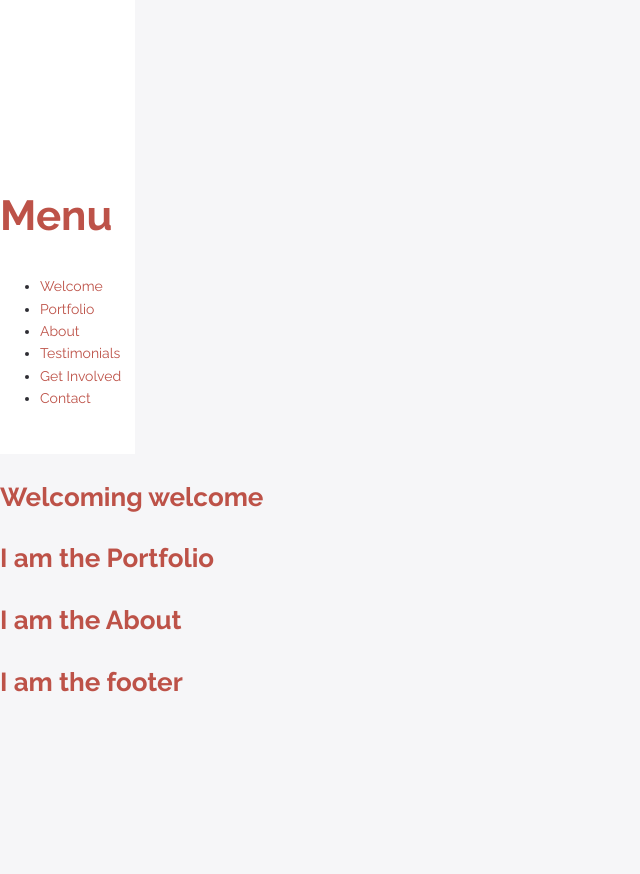
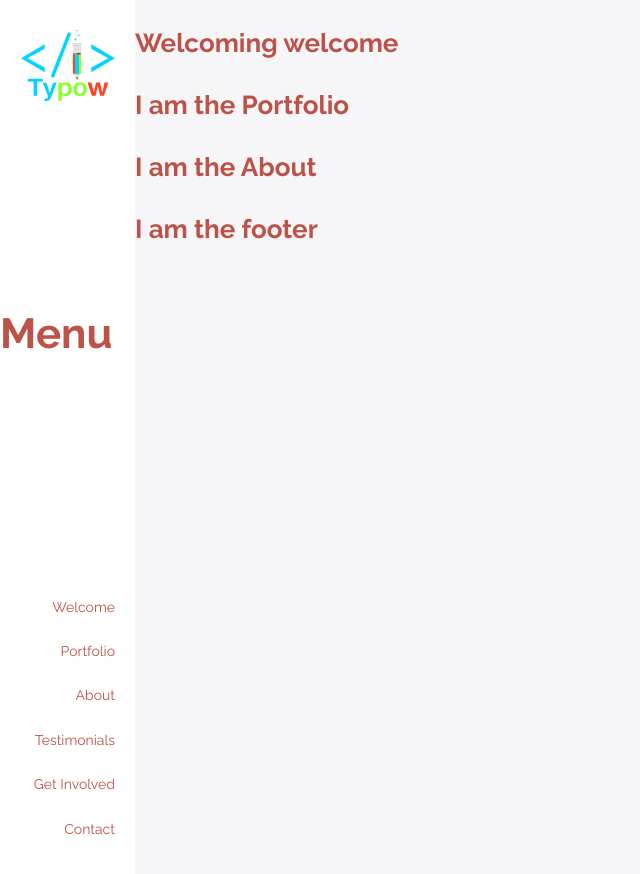
Before and after one commit to lespinalrivera/typow-media, a Jekyll site: the page built from index.html, in a window 1280 px wide. Shown: the top 874 px of the page, without its empty margins (0-640 px from the left). Built offline with Jekyll 4.4.1, drawn with Linux system fonts in a browser that asks for light colours; Markdown is read by kramdown in place of the engine named in the settings.

Commit message:
Adding some header and svg logo

```diff
--- a/_includes/header.html
+++ b/_includes/header.html
@@ -1 +1 @@
-<header><h1 class="logo">Typow Media</h1><h2 id="main-nav" class="c-nav--trigger js-nav--toggle">Menu</h2><nav><ul><li><a href="#welcome">Welcome</a></li><li><a href="#portfolio">Portfolio</a></li><li><a href="#about">About</a></li><li><a href="#testimonials">Testimonials</a></li><li><a href="#get-involved">Get Involved</a></li><li><a href="#contact">Contact</a></li></ul></nav></header>
+<header><h1 class="logo">Typow Media</h1><h2 id="main-nav" class="c-nav--trigger js-nav--toggle">Menu</h2><nav class="site-nav"><ul><li><a href="#welcome">Welcome</a></li><li><a href="#portfolio">Portfolio</a></li><li><a href="#about">About</a></li><li><a href="#testimonials">Testimonials</a></li><li><a href="#get-involved">Get Involved</a></li><li><a href="#contact">Contact</a></li></ul></nav></header>
--- /dev/null
+++ b/assets/css/3-layouts/home.sass
@@ -0,0 +1,3 @@
+.home-header
+  display: flex
+  min-height: 100vh
--- a/assets/css/style.css
+++ b/assets/css/style.css
@@ -474,11 +474,43 @@
   -webkit-font-smoothing: antialiased;
   -webkit-text-size-adjust: 100%; }
 
-header {
+.home-header header {
   width: 135px;
   background: white;
-  padding: 30px 0; }
-  header .logo {
+  padding: 30px 0;
+  display: -webkit-box;
+  display: -ms-flexbox;
+  display: flex;
+  -webkit-box-orient: vertical;
+  -webkit-box-direction: normal;
+      -ms-flex-direction: column;
+          flex-direction: column;
+  -webkit-box-pack: justify;
+      -ms-flex-pack: justify;
+          justify-content: space-between; }
+  .home-header header .logo {
     overflow: hidden;
     text-indent: 101%;
-    white-space: nowrap; }
+    white-space: nowrap;
+    background-image: url(/assets/img/logo-typow-media.svg);
+    background-repeat: no-repeat;
+    background-position: center;
+    background-size: contain;
+    height: max-height;
+    padding: 0;
+    margin: 0; }
+  .home-header header .site-nav ul {
+    list-style: none;
+    margin: 30px 0;
+    padding: 0 20px 0 0;
+    text-align: right; }
+  .home-header header .site-nav li {
+    margin-bottom: 22px; }
+    .home-header header .site-nav li:last-child {
+      margin-bottom: 0; }
+
+.home-header {
+  display: -webkit-box;
+  display: -ms-flexbox;
+  display: flex;
+  min-height: 100vh; }
--- a/assets/css/style.scss
+++ b/assets/css/style.scss
@@ -9,6 +9,8 @@
 
 // Modules
 
-@import "2-sections/header"
+@import "2-sections/header";
 
 // Layouts
+
+@import "3-layouts/home";
--- a/index.html
+++ b/index.html
@@ -2,9 +2,14 @@
 layout: default
 title: Typow Media
 ---
+<div class="home-header">
+{% include header.html %}
 
-{% include header.html %}
-{% include welcome.html %}
-{% include portfolio.html %}
-{% include about.html %}
-{% include footer.html %}
+  <div class="home-sectios">
+  {% include welcome.html %}
+  {% include portfolio.html %}
+  {% include about.html %}
+  {% include footer.html %}
+  </div>
+
+</div>
```
Also changed, not shown: _jadefiles/header.jade (+10 -10 lines), assets/css/2-sections/header.sass (+25 -1 lines), assets/img/logo-typow-media.svg (added).
